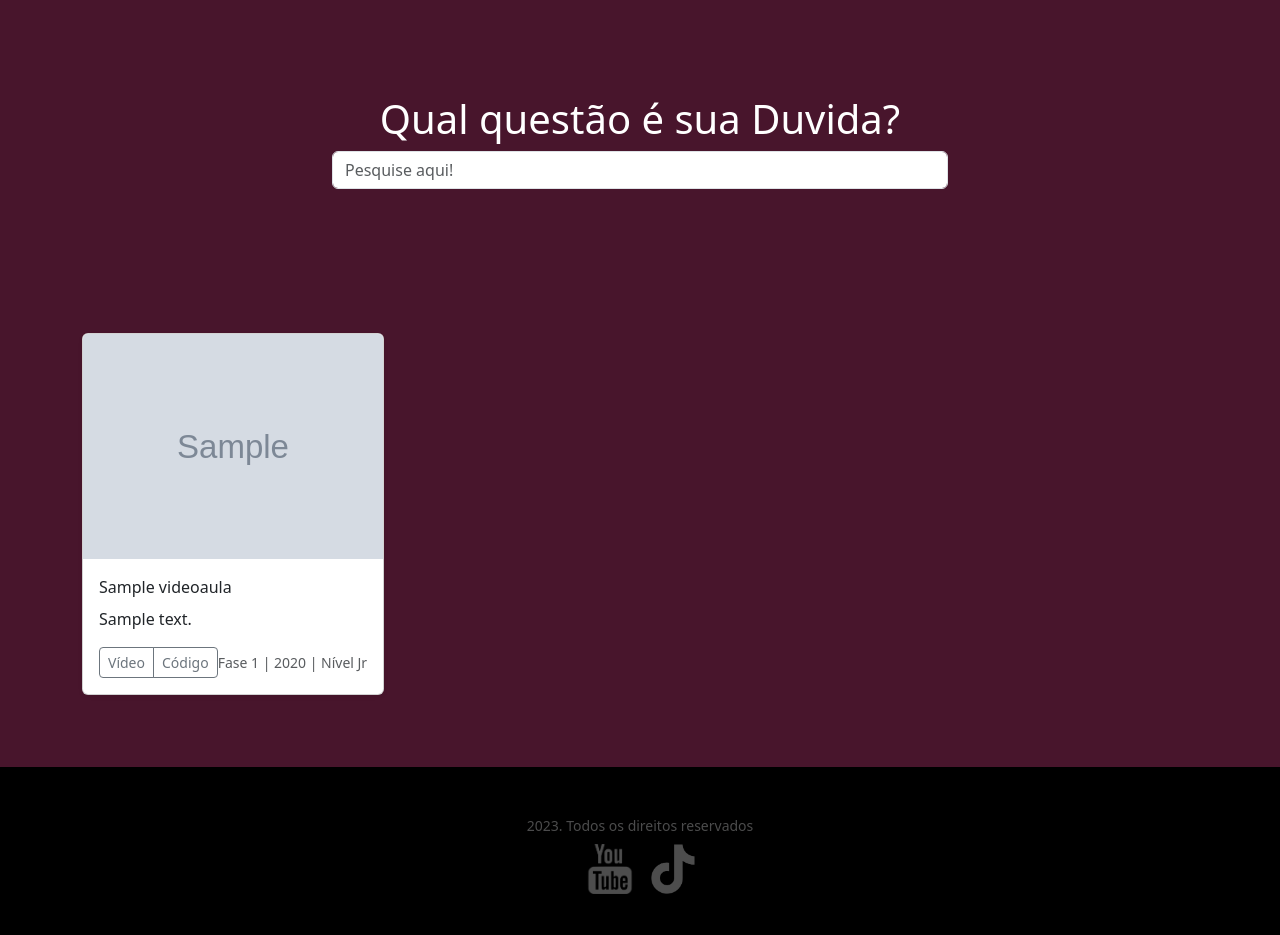
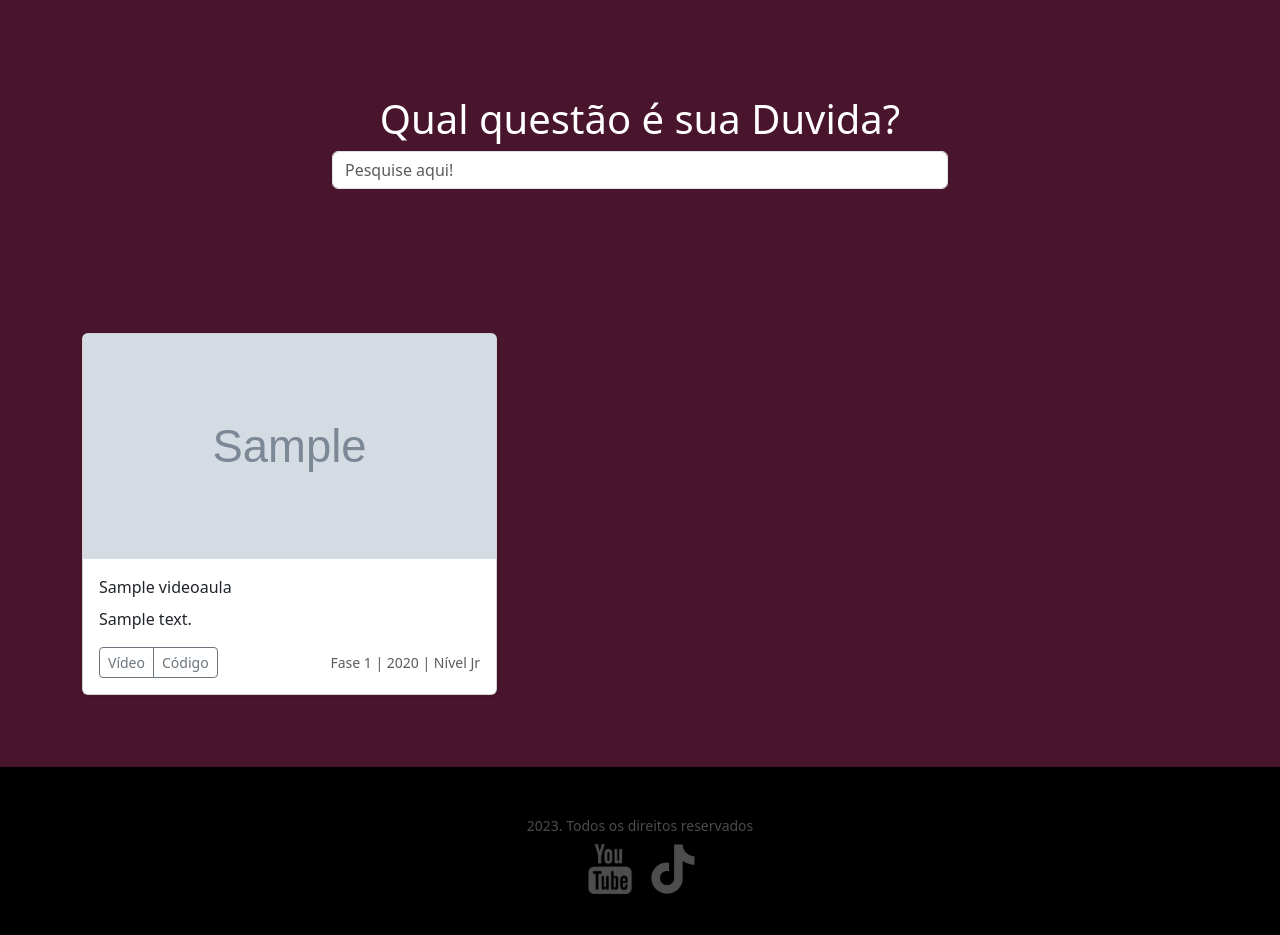
Before and after one commit to joaogino/OBI, a Django app: template videoaulas/templates/public/index.html in a window 1280 px wide. Shown: the part 77-1012 px from the top of the page. Run offline with Django 5.2, Linux system fonts and the light colour scheme; the template is opened without the code that fills it: values that come from a table or form of the project are taken from there, others are empty; tables that the repository leaves empty hold one stand-in row (values such as "Sample post"); grey boxes marked "Sample" are stand-in pictures; parts of the project's set-up code (start-up, migrations or seed data) failed here and were passed over; some libraries are stand-ins or nearby versions.

Commit message:
correcao ver código

```diff
--- a/static/css/estilo.css
+++ b/static/css/estilo.css
@@ -27,3 +27,7 @@ nav.navbar.navbar-expand-lg.bg-dark {
 footer {
    opacity: 0.3;
 }
+
+.card {
+    min-width: 415px;
+}
--- a/videoaulas/templates/public/index.html
+++ b/videoaulas/templates/public/index.html
@@ -48,8 +48,11 @@
                 <div class="d-flex justify-content-between align-items-center">
                   <div class="btn-group">
                     <button type="button" onclick="exibirvideoaula('{{v.link_youtube}}');" class="btn btn-sm btn-outline-secondary">
-                      Vídeo</button>
-                     <button type="button" onclick="exibirvideoaula('{{v.arquivo_codigo}}');" class="btn btn-sm btn-outline-secondary">Código</button>
+                      Vídeo
+                    </button>
+                    {%if v.arquivo_codigo %}
+                    <a href="/media/{{v.arquivo_codigo}}"  target="_blank" class="btn btn-sm btn-outline-secondary">Código</a>
+                    {%endif%}
                   </div>
                   <small class="text-muted">{{v.get_fase_display}} | {{v.get_ano_display}} | {{v.get_nivel_display}}</small>
                 </div>
```
Also changed, not shown: media/arquivos_codigo/images_ROouZsa.jpeg (added), media/thumbs/images_Kf2aj6e.jpeg (added), media/thumbs/images_qjuiaNB.jpeg (added).
